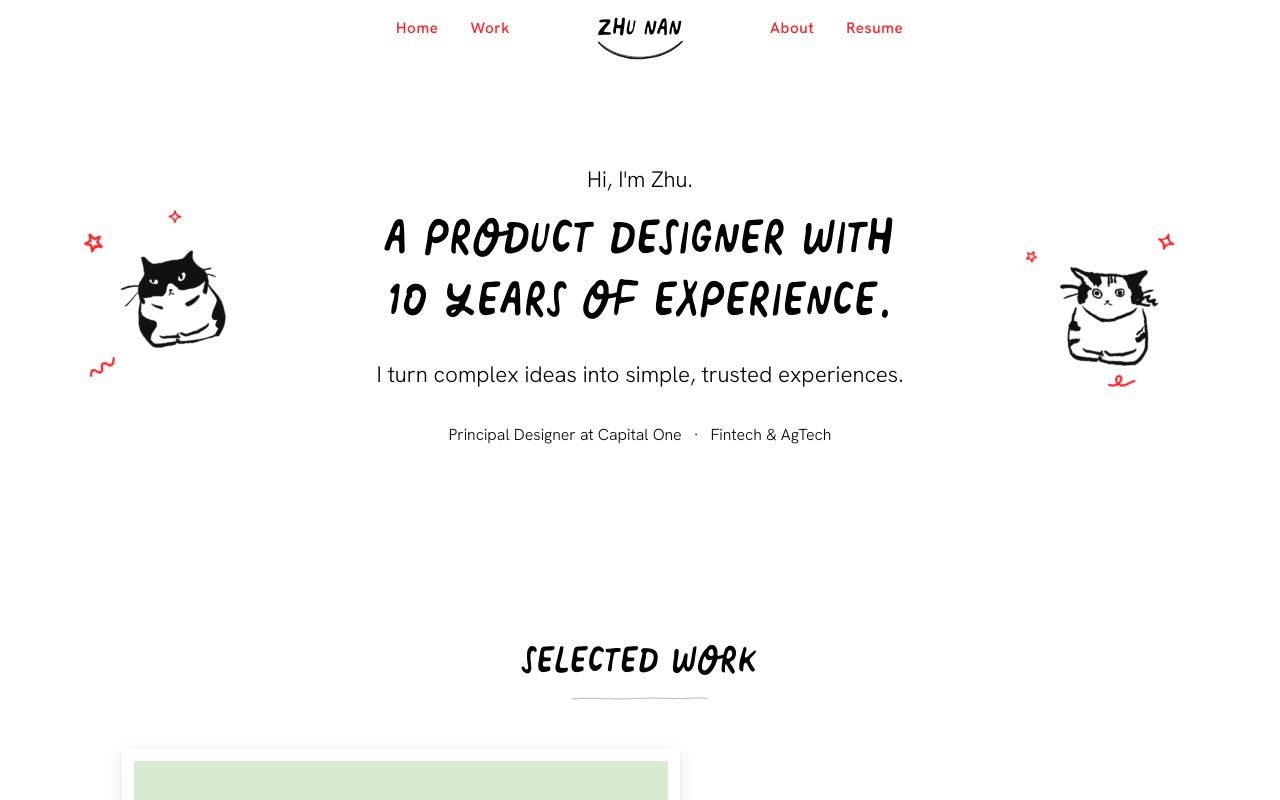
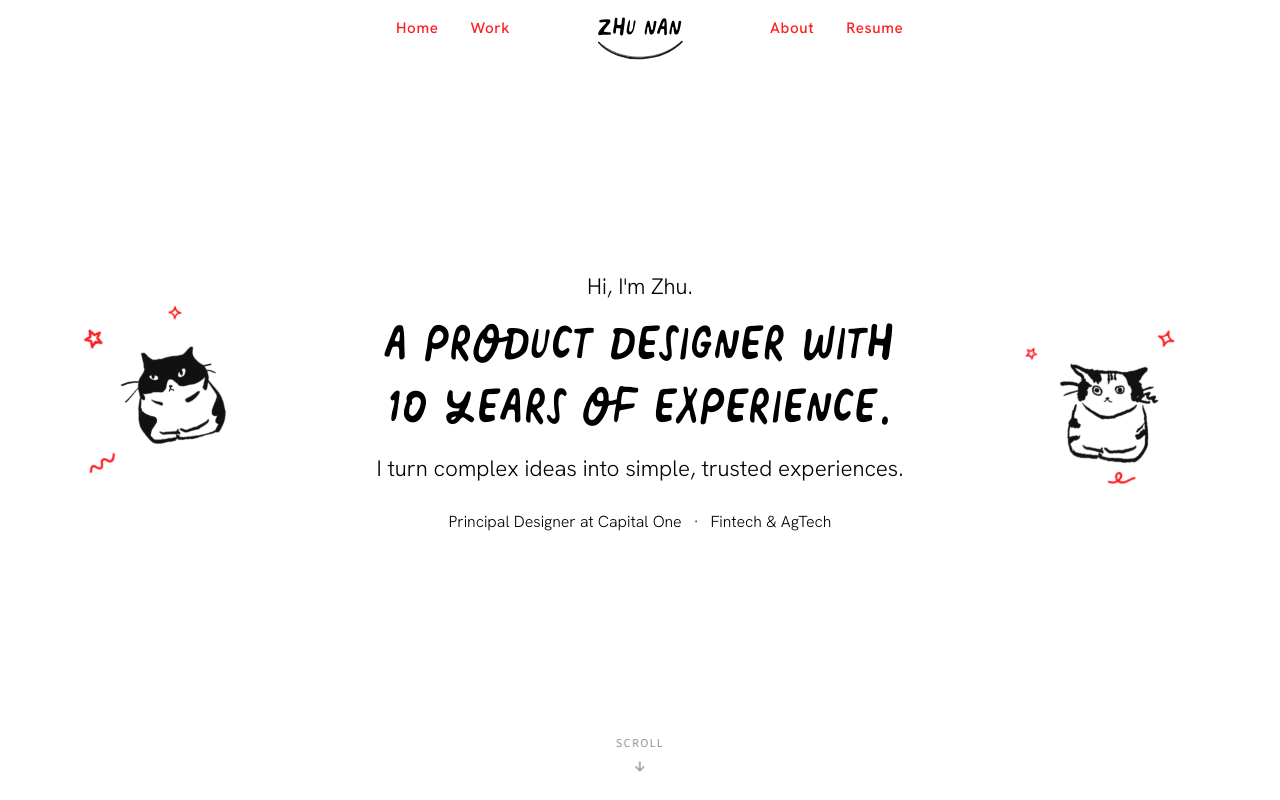
Before and after one commit to znan1213-coder/portfolio, a Next.js app: page / in a window 1280 px wide. Shown: the top 800 px of the page. Built offline with nearby package versions, Linux system fonts and the light colour scheme.

Commit message:
Update page.tsx

```diff
--- a/src/app/page.tsx
+++ b/src/app/page.tsx
@@ -22,9 +22,10 @@ const DOODLES = {
 function DoodledCat({ side, src }: { side: 'left' | 'right'; src: string }) {
   return (
     <div className={`hero-cat hero-cat-${side}`} style={{ position: 'relative' }}>
-      <img src={src} alt="" aria-hidden="true" style={{ width: '100%', height: 'auto', display: 'block' }} />
+      <img src={src} alt="" aria-hidden="true" className="hero-cat-img" style={{ width: '100%', height: 'auto', display: 'block' }} />
       {DOODLES[side].map((d, i) => (
-        <span key={i} className="hero-doodle" style={{ position: 'absolute', top: d.top, left: d.left, transform: `rotate(${d.rotate}deg)`, lineHeight: 0 }}>
+        // Doodles draw themselves on after the cats appear, alternating left/right
+        <span key={i} className="hero-doodle" style={{ position: 'absolute', top: d.top, left: d.left, transform: `rotate(${d.rotate}deg)`, lineHeight: 0, ['--doodle-delay' as any]: `${900 + (i * 2 + (side === 'right' ? 1 : 0)) * 140}ms` }}>
           {d.el}
         </span>
       ))}
@@ -261,6 +262,24 @@ export default function Home() {
         /* Balance centered lines so no word is left alone on the last line */
         .hero-text p, .hero-text h1 { text-wrap: balance; }
         .hero-cat { width: clamp(66px, 7.8vw, 102px); flex-shrink: 0; }
+        /* First-load entrance: cats fade up, then each doodle draws itself on like a pen stroke */
+        @keyframes heroCatIn { from { opacity: 0; transform: translateY(10px); } to { opacity: 1; transform: none; } }
+        @keyframes doodleShow { to { opacity: 1; } }
+        @keyframes doodleDraw { to { stroke-dashoffset: 0; } }
+        .hero-cat-img { animation: heroCatIn 500ms ease-out both; }
+        .hero-doodle { opacity: 0; animation: doodleShow 1ms linear var(--doodle-delay, 900ms) both; }
+        .hero-doodle path { stroke-dasharray: 120; stroke-dashoffset: 120; animation: doodleDraw 650ms ease-out var(--doodle-delay, 900ms) both; }
+        /* "Scroll" cue at the bottom of the full-screen hero */
+        @keyframes scrollCueIn { to { opacity: 1; } }
+        @keyframes scrollCueBob { 50% { transform: translateY(5px); } }
+        .scroll-cue { position: absolute; left: 50%; bottom: 28px; transform: translateX(-50%); display: flex; flex-direction: column; align-items: center; gap: 6px;
+          font-family: var(--sans); font-size: 12px; font-weight: 500; letter-spacing: 0.12em; text-transform: uppercase; color: rgba(0,0,0,0.45); text-decoration: none;
+          opacity: 0; animation: scrollCueIn 400ms ease 2.2s both; }
+        .scroll-cue svg { animation: scrollCueBob 1.6s ease-in-out 2.6s infinite; }
+        .scroll-cue:hover { color: #FD1E20; }
+        @media (prefers-reduced-motion: reduce) {
+          .hero-cat-img, .hero-doodle, .hero-doodle path, .scroll-cue, .scroll-cue svg { animation: none !important; opacity: 1 !important; stroke-dashoffset: 0 !important; }
+        }
         .hero-cat-left { order: 1; transform: translate(clamp(-4rem, -4vw, -1rem), -6px) rotate(-9deg); }
         .hero-cat-right { order: 3; transform: translate(clamp(1rem, 4vw, 4rem), 10px) rotate(6deg); }
         @media (max-width: 760px) {
@@ -276,10 +295,10 @@ export default function Home() {
       `}</style>
 
       {/* Hero */}
-      <section style={{ position: 'relative', background: 'var(--background)', overflowX: 'clip' }}>
+      <section style={{ position: 'relative', background: 'var(--background)', overflowX: 'clip', minHeight: '100svh', display: 'flex', flexDirection: 'column' }}>
         <Nav variant="embedded" />
 
-        <div style={{ maxWidth: 1100, margin: '0 auto', padding: '6rem 2rem 5rem' }}>
+        <div style={{ flex: 1, display: 'flex', flexDirection: 'column', justifyContent: 'center', width: '100%', maxWidth: 1100, margin: '0 auto', padding: '2rem 2rem 6rem' }}>
           <div className="hero-row">
           <div className="hero-text">
 
@@ -311,7 +330,7 @@ export default function Home() {
               fontWeight: 300,
               lineHeight: 1.5,
               color: 'var(--ink)',
-              margin: '1.5rem 0 0',
+              margin: '12px 0 0',
               maxWidth: 640,
             }}>
               I turn complex ideas into simple, trusted experiences.
@@ -321,7 +340,7 @@ export default function Home() {
               display: 'flex', flexWrap: 'wrap', justifyContent: 'center', alignItems: 'center',
               columnGap: '0.75rem', rowGap: '0.25rem',
               fontFamily: 'var(--heading)', fontSize: '1rem', fontWeight: 300, color: 'var(--ink)',
-              margin: '2rem 0 0',
+              margin: '24px 0 0',
             }}>
               <span>Principal Designer at Capital One</span>
               <span aria-hidden="true" className="hero-sep">·</span>
@@ -335,6 +354,13 @@ export default function Home() {
           <DoodledCat side="right" src="/cat-right.png" />
           </div>
         </div>
+
+        <a href="#work" className="scroll-cue" aria-label="Scroll to selected work">
+          Scroll
+          <svg width="14" height="14" viewBox="0 0 16 16" fill="none" aria-hidden="true">
+            <path d="M8 3v10M3.5 8.5L8 13l4.5-4.5" stroke="currentColor" strokeWidth="1.6" strokeLinecap="round" strokeLinejoin="round" />
+          </svg>
+        </a>
       </section>
 
       {/* Case study grid */}
```
